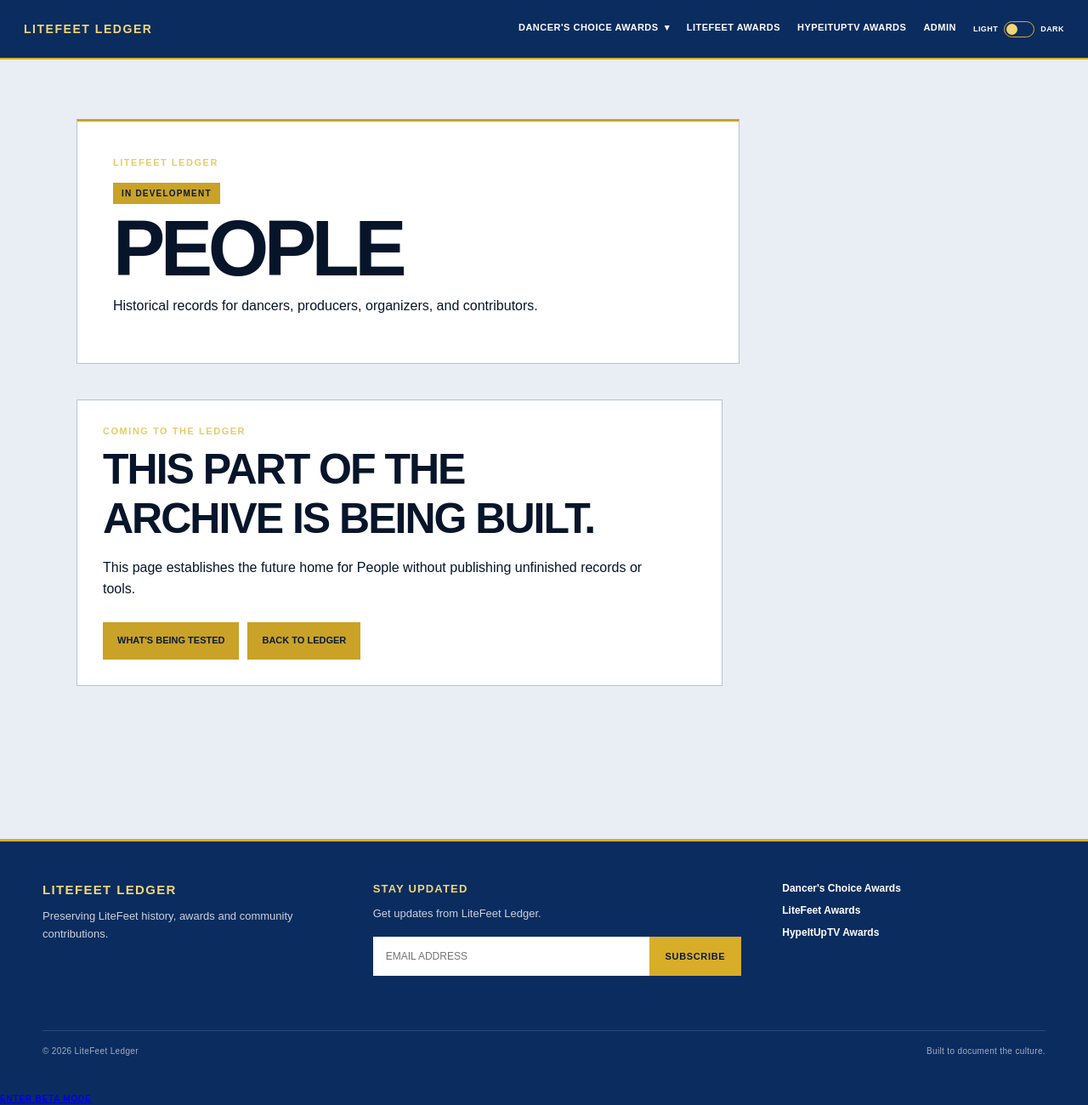
After one commit to teethecreative/litefeet-archive, a Flask app: page /beta/feature/people in a window 1280 px wide. The commit adds this page. Shown: the whole page at 85% size. Run offline with Flask 3, Linux system fonts and the light colour scheme; data comes from the database, SQL or seed files in the repository.

Commit message:
Add Beta feature placeholder pages

```diff
--- a/dca_rebuild/app.py
+++ b/dca_rebuild/app.py
@@ -2183,6 +2183,56 @@ def beta_home():
         db.close()
 
 
+
+@app.route("/beta/feature/<feature_key>")
+def beta_feature_page(feature_key):
+    db = SessionLocal()
+
+    try:
+        ensure_beta_feature_flags(db)
+
+        feature = (
+            db.query(BetaFeatureFlag)
+            .filter(
+                BetaFeatureFlag.feature_key
+                == feature_key
+            )
+            .first()
+        )
+
+        if feature is None:
+            abort(404)
+
+        beta_active = bool(
+            session.get("ledger_beta_active")
+        )
+
+        if feature.visibility == "private":
+            abort(404)
+
+        if (
+            feature.visibility == "beta"
+            and not beta_active
+        ):
+            flash(
+                "Enter Beta Mode to access "
+                "this feature."
+            )
+
+            return redirect(
+                url_for("beta_home")
+            )
+
+        return render_template(
+            "beta_feature.html",
+            feature=feature,
+            beta_active=beta_active,
+        )
+
+    finally:
+        db.close()
+
+
 @app.route("/beta/enter", methods=["POST"])
 def beta_enter():
     email = (
--- a/dca_rebuild/static/css/dca.css
+++ b/dca_rebuild/static/css/dca.css
@@ -3172,3 +3172,78 @@ main a:not(.site-nav a):not(.ledger-footer a):hover,
         grid-template-columns: 1fr;
     }
 }
+
+
+/* LITEFEET LEDGER — FEATURE PLACEHOLDERS */
+
+.ledger-feature-page {
+    width: min(1100px, calc(100% - 36px));
+    margin: 0 auto;
+    padding: 70px 0 90px;
+}
+
+.ledger-feature-hero {
+    max-width: 780px;
+    margin-bottom: 42px;
+}
+
+.ledger-feature-hero h1 {
+    margin: 10px 0 16px;
+    font-size: clamp(42px, 8vw, 92px);
+    line-height: .92;
+    text-transform: uppercase;
+}
+
+.ledger-feature-status {
+    display: inline-flex;
+    margin-top: 18px;
+    padding: 6px 9px;
+    color: #071a38;
+    background: var(--gold);
+    border: 1px solid var(--gold);
+    font-size: 10px;
+    font-weight: 900;
+    letter-spacing: .12em;
+}
+
+.ledger-feature-placeholder {
+    max-width: 760px;
+    padding: 30px;
+    background: var(--surface);
+    border: 1px solid var(--border);
+}
+
+.ledger-feature-placeholder h2 {
+    max-width: 620px;
+    margin: 10px 0 14px;
+}
+
+.ledger-feature-placeholder p {
+    max-width: 650px;
+    line-height: 1.6;
+}
+
+.ledger-feature-actions {
+    display: flex;
+    flex-wrap: wrap;
+    gap: 10px;
+    margin-top: 26px;
+}
+
+.ledger-feature-actions a,
+.beta-feature-card__action a {
+    display: inline-flex;
+    align-items: center;
+    min-height: 44px;
+    padding: 11px 15px;
+    color: #071a38;
+    background: var(--gold);
+    border: 1px solid var(--gold);
+    text-decoration: none;
+    font-size: 11px;
+    font-weight: 900;
+}
+
+.beta-feature-card__action {
+    margin-top: 18px;
+}
--- /dev/null
+++ b/dca_rebuild/templates/beta_feature.html
@@ -0,0 +1,136 @@
+<!doctype html>
+<html lang="en">
+<head>
+    <meta charset="utf-8">
+
+    <meta
+        name="viewport"
+        content="width=device-width,initial-scale=1"
+    >
+
+    <title>
+        {{ feature.name }} — LiteFeet Ledger
+    </title>
+
+    <link
+        rel="stylesheet"
+        href="{{ url_for(
+            'static',
+            filename='css/dca.css'
+        ) }}"
+    >
+</head>
+
+<body>
+
+{% include "_navigation.html" %}
+
+{% include "_beta_bar.html" %}
+
+<main class="ledger-feature-page">
+
+    <section class="ledger-feature-hero">
+
+        <div class="label">
+            LITEFEET LEDGER
+        </div>
+
+        {% if feature.visibility == "beta" %}
+            <div class="ledger-feature-status">
+                BETA
+            </div>
+        {% elif feature.visibility == "public" %}
+            <div class="ledger-feature-status">
+                PUBLIC
+            </div>
+        {% else %}
+            <div class="ledger-feature-status">
+                IN DEVELOPMENT
+            </div>
+        {% endif %}
+
+        <h1>
+            {{ feature.name }}
+        </h1>
+
+        <p class="lead">
+            {{ feature.description }}
+        </p>
+
+    </section>
+
+
+    <section class="ledger-feature-placeholder">
+
+        {% if feature.visibility == "placeholder" %}
+
+            <div class="label">
+                COMING TO THE LEDGER
+            </div>
+
+            <h2>
+                THIS PART OF THE ARCHIVE
+                IS BEING BUILT.
+            </h2>
+
+            <p>
+                This page establishes the future
+                home for {{ feature.name }} without
+                publishing unfinished records or
+                tools.
+            </p>
+
+        {% elif feature.visibility == "beta" %}
+
+            <div class="label">
+                BETA ACCESS
+            </div>
+
+            <h2>
+                YOU'RE INSIDE THE TEST.
+            </h2>
+
+            <p>
+                {{ feature.name }} has been opened
+                to Beta participants. Features and
+                records here may still change while
+                the Ledger is being developed.
+            </p>
+
+        {% else %}
+
+            <div class="label">
+                LITEFEET LEDGER
+            </div>
+
+            <h2>
+                {{ feature.name|upper }}
+            </h2>
+
+            <p>
+                This Ledger section is public.
+            </p>
+
+        {% endif %}
+
+
+        <div class="ledger-feature-actions">
+
+            <a href="{{ url_for('beta_home') }}">
+                WHAT'S BEING TESTED
+            </a>
+
+            <a href="{{ url_for('index') }}">
+                BACK TO LEDGER
+            </a>
+
+        </div>
+
+    </section>
+
+</main>
+
+{% include "_footer.html" %}
+
+</body>
+</html>
```
Also changed, not shown: dca_rebuild/templates/beta_home.html (+9 -0 lines).
